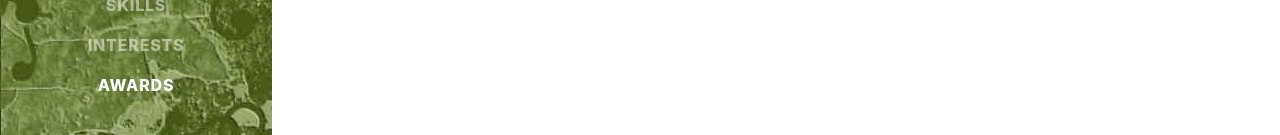
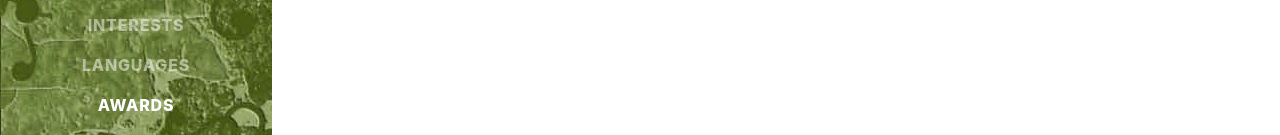
Before and after one commit to chrishuber/chrishuber.github.io, a website with bundled scripts: page index.html in a window 1280 px wide. Shown: the part 527-662 px from the top of the page. Built offline with nearby package versions, Linux system fonts and the light colour scheme; a web font is replaced by a local one.

Commit message:
Update index.html

```diff
--- a/index.html
+++ b/index.html
@@ -55,6 +55,9 @@
           </li>
           <li class="nav-item">
             <a class="nav-link js-scroll-trigger" href="#interests">Interests</a>
+          </li>
+          <li class="nav-item">
+            <a class="nav-link js-scroll-trigger" href="#languages">Languages</a>
           </li>
           <li class="nav-item">
             <a class="nav-link js-scroll-trigger" href="#awards">Awards</a>
```
